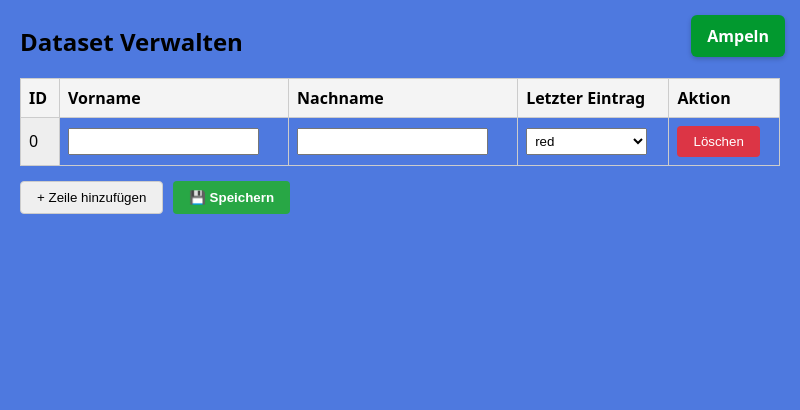
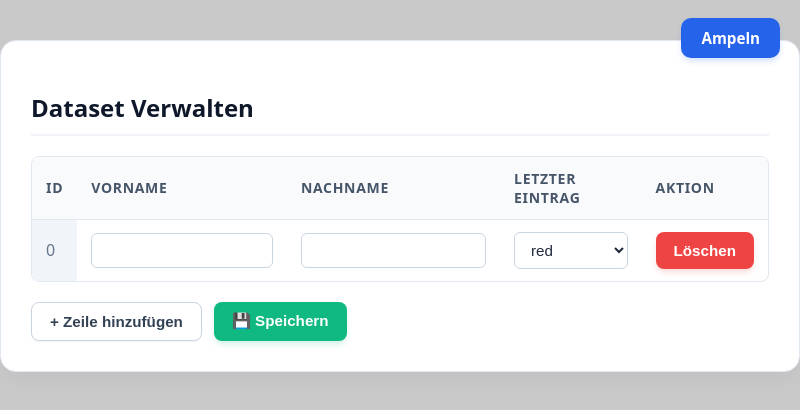
Before and after one commit to TabitoSaito/Ampel-School, an Electron app: page src/setting.html in a window 800 px wide. Both pictures are taken after a click on the button "+ Zeile hinzufügen". Drawn offline with Linux system fonts and the light colour scheme; no server answers.

Commit message:
Redesign webapp

```diff
--- a/src/index.css
+++ b/src/index.css
@@ -9,14 +9,18 @@ body {
   width: 100vw;
   height: 100vh;
   overflow: hidden; /* Verhindert Scrollbars */
-  background-color: #4e79df;
+  background-color: #c9c9c9; /* Beruhigender, warmer Hellgrau/Blau-Ton für Schulen */
   font-family:
     system-ui,
     -apple-system,
+    BlinkMacSystemFont,
+    'Segoe UI',
+    Roboto,
     sans-serif;
   margin: 0;
   padding: 0;
   position: relative;
+  color: #1e293b;
 }
 
 /* -------------------- Ampeln -------------------- */
@@ -24,14 +28,14 @@ body {
 /* Gehäuse der Ampel */
 .traffic-light {
   width: 100px;
-  background-color: #222;
+  background-color: #1e293b; /* Modernes Anthrazit statt hartem Schwarz */
   padding: 15px;
   border-radius: 20px;
   display: flex;
   flex-direction: column;
   gap: 15px;
   align-items: center;
-  box-shadow: 0 8px 20px rgba(0, 0, 0, 0.4);
+  box-shadow: 0 10px 25px -5px rgba(15, 23, 42, 0.25);
 }
 
 /* Grundzustand der Lichter (ausgeschaltet/ausgeblendet) */
@@ -40,44 +44,44 @@ body {
   height: 70px;
   border-radius: 50%;
   cursor: pointer;
-  opacity: 0.25; /* Dunkelt inaktive Lichter ab */
+  opacity: 0.2; /* Inaktive Lichter dezent abgedunkelt */
   transition:
-    opacity 0.2s ease,
-    box-shadow 0.2s ease;
+    opacity 0.25s ease,
+    box-shadow 0.25s ease,
+    transform 0.15s ease;
+}
+
+.light:hover {
+  opacity: 0.4;
+  transform: scale(1.03);
 }
 
 .light.red {
-  background-color: #ff3b30;
+  background-color: #ef4444; /* Sanftes Signalrot */
 }
 
 .light.yellow {
-  background-color: #ffcc00;
+  background-color: #f59e0b; /* Warmes Bernstein-Gelb */
 }
 
 .light.green {
-  background-color: #34c759;
+  background-color: #10b981; /* Angenehmes Smaragdgrün */
 }
 
 /* Aktiver Zustand mit Leuchteffekt */
 .light.red.active {
   opacity: 1;
-  box-shadow:
-    0 0 20px #ff3b30,
-    0 0 40px #ff3b30;
+  box-shadow: 0 0 20px rgba(239, 68, 68, 0.6), 0 0 35px rgba(239, 68, 68, 0.3);
 }
 
 .light.yellow.active {
   opacity: 1;
-  box-shadow:
-    0 0 20px #ffcc00,
-    0 0 40px #ffcc00;
+  box-shadow: 0 0 20px rgba(245, 158, 11, 0.6), 0 0 35px rgba(245, 158, 11, 0.3);
 }
 
 .light.green.active {
   opacity: 1;
-  box-shadow:
-    0 0 20px #34c759,
-    0 0 40px #34c759;
+  box-shadow: 0 0 20px rgba(16, 185, 129, 0.6), 0 0 35px rgba(16, 185, 129, 0.3);
 }
 
 /* -------------------- Card -------------------- */
@@ -85,10 +89,12 @@ body {
 .card {
   display: inline-flex;
   align-items: stretch;
-  border-radius: 8px;
+  border-radius: 16px;
   overflow: hidden;
-  box-shadow: 0 4px 8px rgba(0, 0, 0, 0.15);
+  box-shadow: 0 10px 20px -3px rgba(0, 0, 0, 0.08), 0 4px 6px -4px rgba(0, 0, 0, 0.05);
   font-family: sans-serif;
+  background-color: #ffffff;
+  border: 1px solid #e2e8f0;
 
   /* Verhindert Rendering-Subpixel-Verschiebungen */
   transform-origin: top left;
@@ -96,8 +102,8 @@ body {
 
 /* Linker Teil: Passt sich dem Inhalt an */
 .card-left {
-  background-color: #66d31d;
-  padding: 10px 14px;
+  background-color: #000000; /* Dunkles Passpartout für das Ampelgehäuse */
+  padding: 12px 16px;
   display: flex;
   align-items: center;
   justify-content: center;
@@ -106,9 +112,9 @@ body {
 
 /* Rechter Teil: 2 Zeilen Vor-/Nachname */
 .card-right {
-  background-color: #f4f4f9;
-  color: #333;
-  padding: 10px 16px;
+  background-color: #ffffff;
+  color: #1e293b;
+  padding: 14px 22px;
   display: flex;
   flex-direction: column;
   justify-content: center;
@@ -116,21 +122,17 @@ body {
   min-width: 350px;
   white-space: nowrap;
   font-size: 40px;
-  font-weight: 600;
+  font-weight: 700;
   line-height: 1.2;
+  letter-spacing: -0.02em;
 }
 
 /* 2. Wrapper für die visuelle Bild-Skalierung */
 .card-scaler {
-  /*
-     Dynamische `--scale`:
-     Sorgt dafür, dass die Karte schrumpft (z.B. auf mobilen Geräten oder vielen Karten),
-     aber nie größer als Originalgröße (1) wird.
-  */
   --scale: clamp(0.3, 25vw / 400, 1);
 
   display: inline-block;
-  margin: 0; /* Margin wird jetzt vom container gap übernommen */
+  margin: 0;
   zoom: var(--scale);
 }
 
@@ -141,7 +143,6 @@ body {
   }
   .card-scaler .card {
     transform: scale(var(--scale));
-    /* Wichtig für zentriertes Transform-Behavior */
     transform-origin: center center;
   }
 }
@@ -149,18 +150,16 @@ body {
 /* -------------------- Grid -------------------- */
 
 .grid-container {
-  /* Füllt immer genau den Bildschirm aus - absolut kein Scrollen */
   width: 100vw;
   height: 100vh;
   box-sizing: border-box;
   padding: 2vw;
   overflow: hidden;
 
-  /* Flexbox zentriert 1 Karte im Zentrum, 2 nebeneinander, 4 als 2x2 Block usw. */
   display: flex;
   flex-wrap: wrap;
-  justify-content: space-evenly; /* Zentriert horizontal */
-  align-content: space-evenly;   /* Zentriert vertikal */
+  justify-content: space-evenly;
+  align-content: space-evenly;
   align-items: center;
   gap: 1.5rem;
 }
@@ -173,21 +172,28 @@ a {
 
 #top-right-btn {
   position: absolute;
-  top: 15px;      /* Abstand von oben */
-  right: 15px;    /* Abstand von rechts */
-  z-index: 1000;  /* Stellt sicher, dass der Button über anderem Inhalt liegt */
+  top: 18px;
+  right: 20px;
+  z-index: 1000;
 
-  /* Optionales Styling für ein schönes Aussehen */
-  padding: 10px 16px;
-  background-color: #02992f;
-  color: white;
+  padding: 10px 20px;
+  background-color: #2563eb; /* Freundliches Blau */
+  color: #ffffff;
   border: none;
-  border-radius: 6px;
+  border-radius: 10px;
   cursor: pointer;
-  font-weight: bold;
-  box-shadow: 0 2px 5px rgba(0, 0, 0, 0.2);
+  font-weight: 600;
+  font-size: 0.95rem;
+  box-shadow: 0 4px 6px -1px rgba(37, 99, 235, 0.2);
+  transition: all 0.2s ease;
 }
 
 #top-right-btn:hover {
-  background-color: #0056b3;
+  background-color: #1d4ed8;
+  transform: translateY(-1px);
+  box-shadow: 0 6px 10px -1px rgba(37, 99, 235, 0.3);
 }
+
+#top-right-btn:active {
+  transform: translateY(0);
+}
--- a/src/setting.css
+++ b/src/setting.css
@@ -1,80 +1,164 @@
 body {
   width: 100vw;
-  height: 100vh;
-  overflow: hidden; /* Verhindert Scrollbars */
-  background-color: #4e79df;
+  overflow-y: auto; /* Erlaubt Scrollen auf der Settingspage falls nötig */
+  overflow-x: hidden;
+  background-color: #c9c9c9;
   font-family:
     system-ui,
     -apple-system,
+    BlinkMacSystemFont,
+    'Segoe UI',
+    Roboto,
     sans-serif;
-  margin: 0px;
+  margin: 0;
   padding: 0;
   position: relative;
+  color: #1e293b;
 }
+
+.container {
+  max-width: 1000px;
+  margin: 40px auto;
+  padding: 30px;
+  background-color: #ffffff;
+  border-radius: 16px;
+  box-shadow: 0 10px 25px -5px rgba(0, 0, 0, 0.05);
+  border: 1px solid #e2e8f0;
+}
+
+h2 {
+  font-size: 1.5rem;
+  font-weight: 700;
+  color: #0f172a;
+  margin-bottom: 20px;
+  border-bottom: 2px solid #f1f5f9;
+  padding-bottom: 10px;
+}
+
+/* -------------------- Tabelle -------------------- */
+
 table {
-  border-collapse: collapse;
+  border-collapse: separate;
+  border-spacing: 0;
   width: 100%;
-  margin-bottom: 15px;
+  margin-bottom: 20px;
+  border-radius: 8px;
+  overflow: hidden;
+  border: 1px solid #e2e8f0;
 }
-th,
-td {
-  border: 1px solid #ccc;
-  padding: 8px;
+
+th, td {
+  padding: 12px 14px;
   text-align: left;
+  border-bottom: 1px solid #e2e8f0;
 }
+
 th {
-  background-color: #f4f4f4;
+  background-color: #f8fafc;
+  color: #475569;
+  font-weight: 600;
+  font-size: 0.875rem;
+  text-transform: uppercase;
+  letter-spacing: 0.05em;
 }
-input {
-  width: 90%;
-  padding: 4px;
+
+tr:last-child td {
+  border-bottom: none;
+}
+
+tr:nth-child(even) {
+  background-color: #f8fafc;
+}
+
+/* Formular-Elemente in der Tabelle */
+
+input, select {
+  width: 100%;
+  padding: 8px 12px;
+  border-radius: 6px;
+  border: 1px solid #cbd5e1;
+  background-color: #ffffff;
+  color: #1e293b;
+  font-size: 0.95rem;
+  outline: none;
+  transition: border-color 0.2s, box-shadow 0.2s;
   box-sizing: border-box;
 }
-select {
-  width: 90%;
-  padding: 4px;
-  box-sizing: border-box;
-}
-.container {
-    padding: 5px 20px;
-}
-.readonly {
-  background-color: #eee;
-  cursor: not-allowed;
+
+input:focus, select:focus {
+  border-color: #2563eb;
+  box-shadow: 0 0 0 3px rgba(37, 99, 235, 0.15);
 }
 
-.actions {
-  margin-top: 10px;
-  display: flex;
-  gap: 10px;
-}
-.btn {
-  padding: 8px 16px;
-  cursor: pointer;
-  border-radius: 4px;
-  border: 1px solid #ccc;
-}
-.btn-primary {
-  background-color: #28a745;
-  color: white;
-  border: none;
-  font-weight: bold;
-}
-.btn-danger {
-  background-color: #dc3545;
-  color: white;
-  border: none;
+.readonly {
+  background-color: #f1f5f9;
+  color: #64748b;
+  cursor: not-allowed;
+  border-color: #e2e8f0;
 }
 
-/* Visuelles Feedback beim Speichern */
+/* -------------------- Action Buttons -------------------- */
+
+.actions {
+  margin-top: 20px;
+  display: flex;
+  gap: 12px;
+}
+
+.btn {
+  padding: 10px 18px;
+  cursor: pointer;
+  border-radius: 8px;
+  border: 1px solid #cbd5e1;
+  background-color: #ffffff;
+  color: #334155;
+  font-weight: 600;
+  font-size: 0.95rem;
+  transition: all 0.2s ease;
+  box-shadow: 0 1px 2px rgba(0, 0, 0, 0.05);
+}
+
+.btn:hover {
+  background-color: #f8fafc;
+  border-color: #94a3b8;
+}
+
+.btn-primary {
+  background-color: #10b981; /* Positives Smaragdgrün fürs Speichern */
+  color: #ffffff;
+  border: none;
+  box-shadow: 0 4px 6px -1px rgba(16, 185, 129, 0.2);
+}
+
+.btn-primary:hover {
+  background-color: #059669;
+}
+
+.btn-danger {
+  background-color: #ef4444; /* Sanftes Rot für Löschen/Gefahr */
+  color: #ffffff;
+  border: none;
+  box-shadow: 0 4px 6px -1px rgba(239, 68, 68, 0.2);
+}
+
+.btn-danger:hover {
+  background-color: #dc2626;
+}
+
+/* Status-Meldung */
+
 .status {
-  margin-top: 10px;
-  font-weight: bold;
-  color: #28a745;
+  margin-top: 15px;
+  padding: 10px 14px;
+  background-color: #ecfdf5;
+  border: 1px solid #a7f3d0;
+  border-radius: 8px;
+  font-weight: 600;
+  color: #065f46;
   display: none;
 }
 
-/* -------------------- Ampel Button -------------------- */
+/* -------------------- Top Right Nav Button -------------------- */
 
 a {
   text-decoration: none;
@@ -82,20 +166,28 @@ a {
 
 #top-right-btn {
   position: absolute;
-  top: 15px;      /* Abstand von oben */
-  right: 15px;    /* Abstand von rechts */
-  z-index: 1000;  /* Stellt sicher, dass der Button über anderem Inhalt liegt */
+  top: -22px;
+  right: 20px;
+  z-index: 1000;
 
-  /* Optionales Styling für ein schönes Aussehen */
-  padding: 10px 16px;
-  background-color: #02992f;
-  color: white;
+  padding: 10px 20px;
+  background-color: #2563eb; /* Freundliches Blau */
+  color: #ffffff;
   border: none;
-  border-radius: 6px;
+  border-radius: 10px;
   cursor: pointer;
-  font-weight: bold;
-  box-shadow: 0 2px 5px rgba(0, 0, 0, 0.2);
+  font-weight: 600;
+  font-size: 0.95rem;
+  box-shadow: 0 4px 6px -1px rgba(37, 99, 235, 0.2);
+  transition: all 0.2s ease;
 }
 
 #top-right-btn:hover {
-  background-color: #0056b3;
+  background-color: #1d4ed8;
+  transform: translateY(-1px);
+  box-shadow: 0 6px 10px -1px rgba(37, 99, 235, 0.3);
+}
+
+#top-right-btn:active {
+  transform: translateY(0);
+}
```
